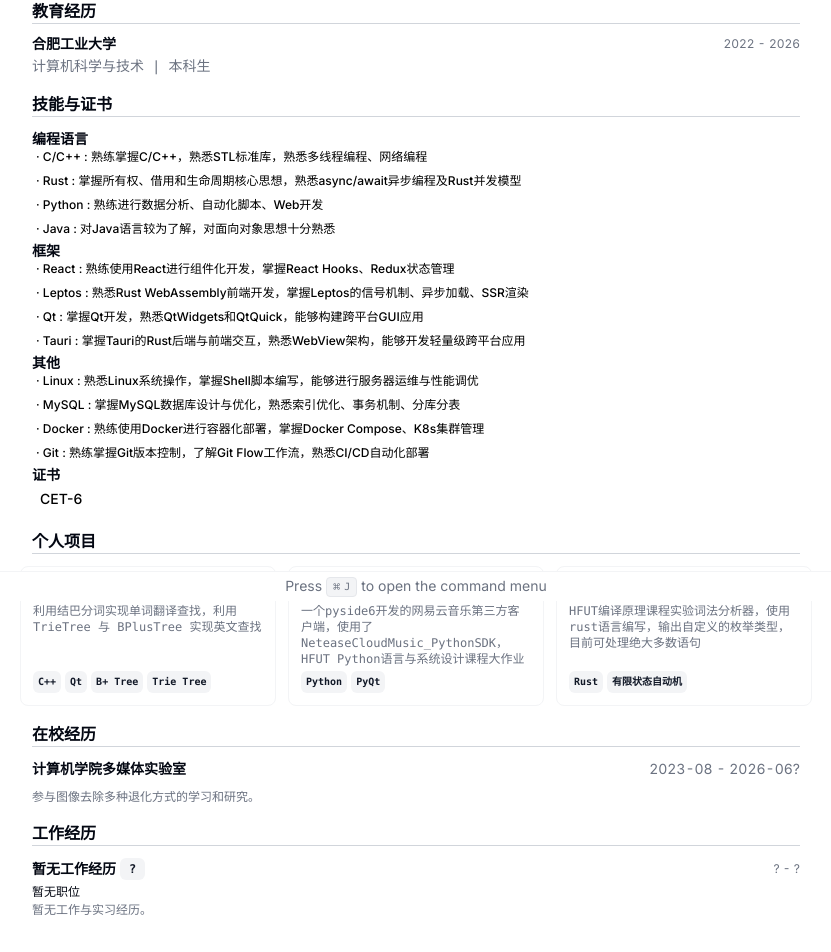
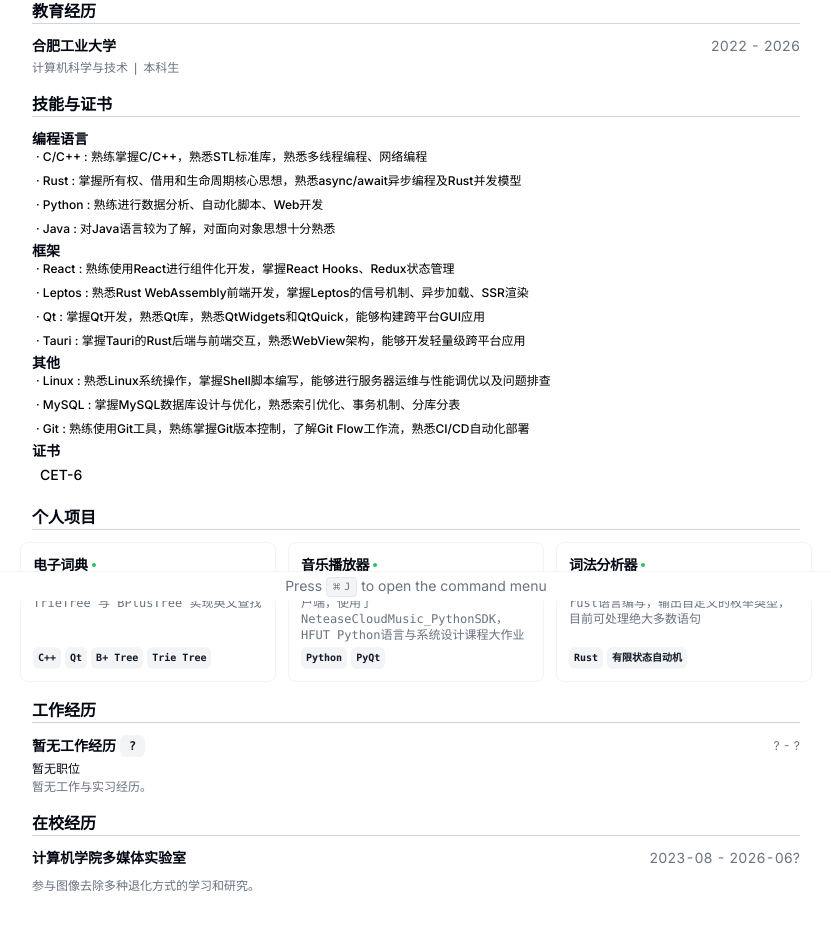
Before and after one commit to DingWH03/mycv, a Next.js app: page / in a window 1280 px wide. Shown: the part 199-1151 px from the top of the page, without its empty margins (224-1055 px from the left). Built offline with nearby package versions, Linux system fonts and the light colour scheme.

Commit message:
更换了一些顺序

```diff
--- a/src/app/page-contents.tsx
+++ b/src/app/page-contents.tsx
@@ -147,12 +147,12 @@ export default function Page({ language }: PageProps) {
                     <h3 className="font-semibold leading-none">
                       {education.school}
                     </h3>
-                    <div className="text-xs tabular-nums text-gray-500">
+                    <div className="text-sm tabular-nums text-gray-500">
                       {education.start} - {education.end}
                     </div>
                   </div>
                 </CardHeader>
-                <CardContent className="mt-1">{education.major}{<span className="mx-2">|</span>}{education.degree}</CardContent>
+                <CardContent className="mt-1 text-xs">{education.major}{<span className="mx-1">|</span>}{education.degree}</CardContent>
               </Card>
             );
           })}
@@ -225,39 +225,6 @@ export default function Page({ language }: PageProps) {
           </div>
         </Section>
 
-
-        <Section>
-          <h2 className="text-base font-bold border-b border-gray-300">
-            {language === 'ch' ? '在校经历' : 'Campus Activities'}
-          </h2>
-          {data.campusActivities.map((activity) => {
-            return (
-              <Card key={activity.organization}>
-                <CardHeader>
-                  <div className="flex items-center justify-between gap-x-2 text-sm">
-                    <h3 className="font-semibold leading-none">
-                      {activity.organization}
-                    </h3>
-                    <div className="text-sm tabular-nums text-gray-500">
-                      {activity.start} - {activity.end}
-                    </div>
-                  </div>
-                  <h4 className="font-mono text-xs leading-none">{activity.position}</h4>
-                  {activity.department && (
-                    <h5 className="text-xs leading-none text-gray-500">{activity.department}</h5>
-                  )}
-                  {activity.topic && (
-                    <h5 className="text-xs leading-none text-gray-500">{activity.topic}</h5>
-                  )}
-                </CardHeader>
-                <CardContent className="mt-1 text-xs">{activity.description}</CardContent>
-              </Card>
-            );
-          })}
-        </Section>
-
-
-
         <Section>
           <h2 className="text-base font-bold border-b border-gray-300">
             {language === 'ch' ? '工作经历' : 'Work Experience'}
@@ -300,6 +267,37 @@ export default function Page({ language }: PageProps) {
             );
           })}
         </Section>
+
+
+        <Section>
+          <h2 className="text-base font-bold border-b border-gray-300">
+            {language === 'ch' ? '在校经历' : 'Campus Activities'}
+          </h2>
+          {data.campusActivities.map((activity) => {
+            return (
+              <Card key={activity.organization}>
+                <CardHeader>
+                  <div className="flex items-center justify-between gap-x-2 text-sm">
+                    <h3 className="font-semibold leading-none">
+                      {activity.organization}
+                    </h3>
+                    <div className="text-sm tabular-nums text-gray-500">
+                      {activity.start} - {activity.end}
+                    </div>
+                  </div>
+                  <h4 className="font-mono text-xs leading-none">{activity.position}</h4>
+                  {activity.department && (
+                    <h5 className="text-xs leading-none text-gray-500">{activity.department}</h5>
+                  )}
+                  {activity.topic && (
+                    <h5 className="text-xs leading-none text-gray-500">{activity.topic}</h5>
+                  )}
+                </CardHeader>
+                <CardContent className="mt-1 text-xs">{activity.description}</CardContent>
+              </Card>
+            );
+          })}
+        </Section>
       </section>
 
 
--- a/src/data/resume-data.tsx
+++ b/src/data/resume-data.tsx
@@ -97,17 +97,16 @@ export const RESUME_DATA = {
       items: [
         { name: "React", level: "熟练使用React进行组件化开发，掌握React Hooks、Redux状态管理" },
         { name: "Leptos", level: "熟悉Rust WebAssembly前端开发，掌握Leptos的信号机制、异步加载、SSR渲染" },
-        { name: "Qt", level: "掌握Qt开发，熟悉QtWidgets和QtQuick，能够构建跨平台GUI应用" },
+        { name: "Qt", level: "掌握Qt开发，熟悉Qt库，熟悉QtWidgets和QtQuick，能够构建跨平台GUI应用" },
         { name: "Tauri", level: "掌握Tauri的Rust后端与前端交互，熟悉WebView架构，能够开发轻量级跨平台应用" }
       ]
     },
     {
       category: "其他",
       items: [
-        { name: "Linux", level: "熟悉Linux系统操作，掌握Shell脚本编写，能够进行服务器运维与性能调优" },
+        { name: "Linux", level: "熟悉Linux系统操作，掌握Shell脚本编写，能够进行服务器运维与性能调优以及问题排查" },
         { name: "MySQL", level: "掌握MySQL数据库设计与优化，熟悉索引优化、事务机制、分库分表" },
-        { name: "Docker", level: "熟练使用Docker进行容器化部署，掌握Docker Compose、K8s集群管理" },
-        { name: "Git", level: "熟练掌握Git版本控制，了解Git Flow工作流，熟悉CI/CD自动化部署" }
+        { name: "Git", level: "熟练使用Git工具，熟练掌握Git版本控制，了解Git Flow工作流，熟悉CI/CD自动化部署" }
       ]
     }
   ],
```
